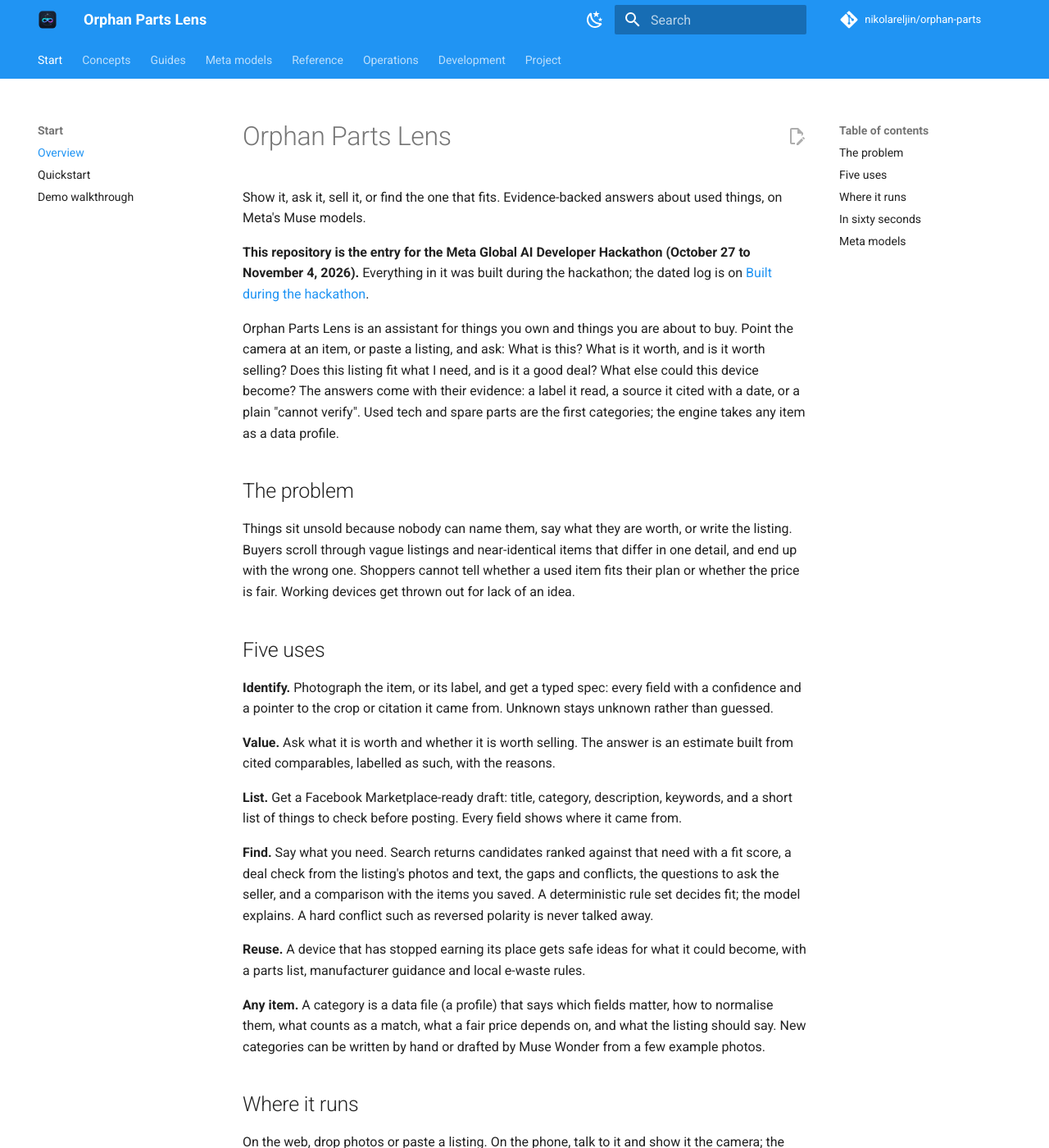
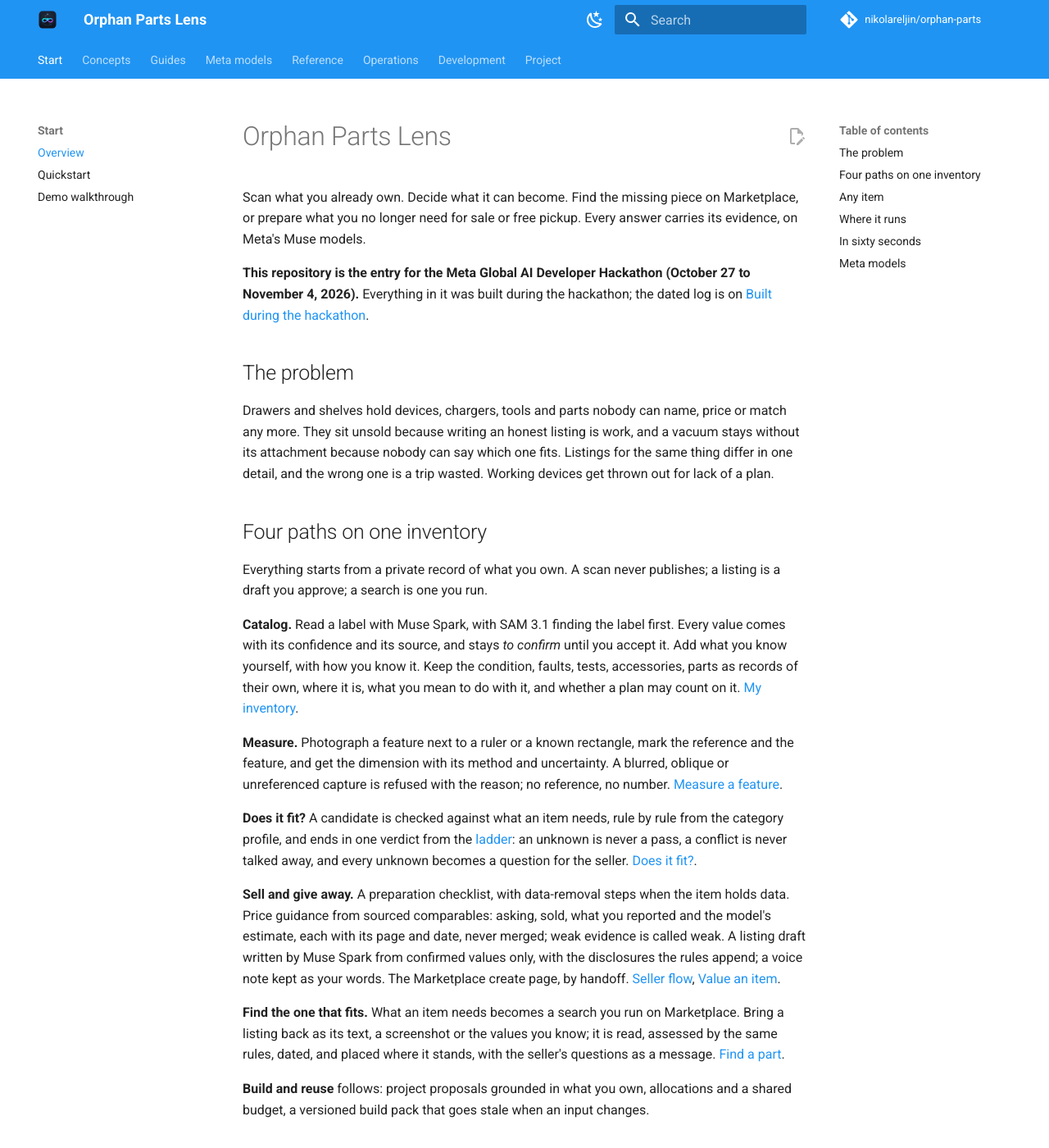
Before and after one commit to nikolareljin/orphan-parts, an MkDocs documentation site: the page built from docs/index.md, in a window 1280 px wide and 1400 px high. Shown: the whole window at 82% size. Built offline with MkDocs 1.6.1 and Material for MkDocs 9.7.7, drawn with Linux system fonts in a browser that asks for light colours; comment, search, counter and statistics services are not loaded; some of the changed text lies outside the part shown.

Commit message:
docs: what you own, what it can become, and Marketplace

```diff
--- a/docs/index.md
+++ b/docs/index.md
@@ -1,60 +1,75 @@
 # Orphan Parts Lens
 
-Show it, ask it, sell it, or find the one that fits. Evidence-backed answers about used things,
-on Meta's Muse models.
+Scan what you already own. Decide what it can become. Find the missing piece on Marketplace, or
+prepare what you no longer need for sale or free pickup. Every answer carries its evidence, on
+Meta's Muse models.
 
 **This repository is the entry for the Meta Global AI Developer Hackathon (October 27 to
 November 4, 2026).** Everything in it was built during the hackathon; the dated log is on
 [Built during the hackathon](project/hackathon.md).
 
-Orphan Parts Lens is an assistant for things you own and things you are about to buy. Point the
-camera at an item, or paste a listing, and ask: What is this? What is it worth, and is it worth
-selling? Does this listing fit what I need, and is it a good deal? What else could this device
-become? The answers come with their evidence: a label it read, a source it cited with a date, or
-a plain "cannot verify". Used tech and spare parts are the first categories; the engine takes any
-item as a data profile.
-
 ## The problem
 
-Things sit unsold because nobody can name them, say what they are worth, or write the listing.
-Buyers scroll through vague listings and near-identical items that differ in one detail, and end
-up with the wrong one. Shoppers cannot tell whether a used item fits their plan or whether the
-price is fair. Working devices get thrown out for lack of an idea.
+Drawers and shelves hold devices, chargers, tools and parts nobody can name, price or match any
+more. They sit unsold because writing an honest listing is work, and a vacuum stays without its
+attachment because nobody can say which one fits. Listings for the same thing differ in one
+detail, and the wrong one is a trip wasted. Working devices get thrown out for lack of a plan.
 
-## Five uses
+## Four paths on one inventory
 
-**Identify.** Photograph the item, or its label, and get a typed spec: every field with a
-confidence and a pointer to the crop or citation it came from. Unknown stays unknown rather than
-guessed.
+Everything starts from a private record of what you own. A scan never publishes; a listing is a
+draft you approve; a search is one you run.
 
-**Value.** Ask what it is worth and whether it is worth selling. The answer is an estimate built
-from cited comparables, labelled as such, with the reasons.
+**Catalog.** Read a label with Muse Spark, with SAM 3.1 finding the label first. Every value
+comes with its confidence and its source, and stays *to confirm* until you accept it. Add what
+you know yourself, with how you know it. Keep the condition, faults, tests, accessories, parts
+as records of their own, where it is, what you mean to do with it, and whether a plan may count
+on it. [My inventory](guides/inventory.md).
 
-**List.** Get a Facebook Marketplace-ready draft: title, category, description, keywords, and a
-short list of things to check before posting. Every field shows where it came from.
+**Measure.** Photograph a feature next to a ruler or a known rectangle, mark the reference and
+the feature, and get the dimension with its method and uncertainty. A blurred, oblique or
+unreferenced capture is refused with the reason; no reference, no number.
+[Measure a feature](guides/measure.md).
 
-**Find.** Say what you need. Search returns candidates ranked against that need with a fit score,
-a deal check from the listing's photos and text, the gaps and conflicts, the questions to ask the
-seller, and a comparison with the items you saved. A deterministic rule set decides fit; the model
-explains. A hard conflict such as reversed polarity is never talked away.
+**Does it fit?** A candidate is checked against what an item needs, rule by rule from the
+category profile, and ends in one verdict from the [ladder](concepts/verdicts.md): an unknown is
+never a pass, a conflict is never talked away, and every unknown becomes a question for the
+seller. [Does it fit?](guides/match.md).
 
-**Reuse.** A device that has stopped earning its place gets safe ideas for what it could become,
-with a parts list, manufacturer guidance and local e-waste rules.
+**Sell and give away.** A preparation checklist, with data-removal steps when the item holds
+data. Price guidance from sourced comparables: asking, sold, what you reported and the model's
+estimate, each with its page and date, never merged; weak evidence is called weak. A listing
+draft written by Muse Spark from confirmed values only, with the disclosures the rules append;
+a voice note kept as your words. The Marketplace create page, by handoff.
+[Seller flow](guides/seller.md), [Value an item](guides/value.md).
 
-**Any item.** A category is a data file (a profile) that says which fields matter, how to
-normalise them, what counts as a match, what a fair price depends on, and what the listing should
-say. New categories can be written by hand or drafted by Muse Wonder from a few example photos.
+**Find the one that fits.** What an item needs becomes a search you run on Marketplace. Bring a
+listing back as its text, a screenshot or the values you know; it is read, assessed by the same
+rules, dated, and placed where it stands, with the seller's questions as a message.
+[Find a part](guides/search.md).
+
+**Build and reuse** follows: project proposals grounded in what you own, allocations and a
+shared budget, a versioned build pack that goes stale when an input changes.
+
+## Any item
+
+A category is a data file, a [profile](concepts/profiles.md), that names the fields that matter,
+the features worth measuring with their tolerances and how to capture them, and the rules that
+decide a fit. Power adapters and vacuum attachments ship as profiles; anything else goes through
+a generic one until a profile exists for it.
 
 ## Where it runs
 
-On the web, drop photos or paste a listing. On the phone, talk to it and show it the camera; the
-answer is spoken back. Hands-free through Meta glasses later. One backend serves all of them.
+On the web today, behind an access code when it is public: a demo you can leave running, with
+allowances per visitor and per day, a spend cap and an operator's switch
+([Demo access](operations/demo-access.md)). On the phone, with the camera and your voice, and
+hands-free through Meta glasses, later. One backend serves all of them.
 
 ## In sixty seconds
 
 1. `./dev up`
-2. Open http://localhost:5173 and drop in a photo of a power adapter, the first demo category.
-3. Read the evidence table, fix anything wrong, copy the listing.
+2. Open http://localhost:5173 and drop in a photo of a power adapter's label.
+3. Save it privately, confirm the values, and ask whether the adapter in a listing fits.
 
 See the [Quickstart](start/quickstart.md).
 
@@ -62,11 +77,11 @@
 
 | Model | Job in the app |
 |---|---|
-| [Muse Spark](models/muse-spark.md) | label and listing reading into typed fields, candidate ranking, agent steps, explanations |
-| [Muse Wonder](models/muse-wonder.md) | plans the buyer comparison, drafts new profiles |
-| [SAM 3.1](models/sam-3-1.md) | isolates item, label and connector in photos and video |
-| [Muse Voice Transcribe](models/muse-voice-transcribe.md) | spoken questions on the phone, voice notes in the web app and on WhatsApp |
-| [Muse Image](models/muse-image.md) | background cleanup of the cover photo, always labeled |
-| [Muse Glimmer](models/muse-glimmer.md), [Muse Spark Open](models/muse-spark-open.md) | on-device pre-check and alternative provider |
+| [Muse Spark](models/muse-spark.md) | label and listing reading into typed fields, listing drafts, price search with citations, explanations |
+| [SAM 3.1](models/sam-3-1.md) | isolates item, label and connector in photos |
+| [Muse Voice Transcribe](models/muse-voice-transcribe.md) | voice notes kept as the owner's words; spoken questions on the phone later |
+| [Muse Wonder](models/muse-wonder.md) | plans the buyer comparison, drafts new profiles, later |
+| [Muse Image](models/muse-image.md) | background cleanup of the cover photo, always labeled, later |
+| [Muse Glimmer](models/muse-glimmer.md), [Muse Spark Open](models/muse-spark-open.md) | on-device pre-check and alternative provider, later |
 
 Development uses Muse Code; see [Working with Muse Code](development/muse-code.md).
--- a/mkdocs.yml
+++ b/mkdocs.yml
@@ -1,5 +1,5 @@
 site_name: Orphan Parts Lens
-site_description: Show it, ask it, sell it, or find the one that fits. Evidence-backed answers about used things, on Meta's Muse models.
+site_description: Scan what you own, decide what it can become, find the missing piece on Marketplace or prepare what you let go. Every answer with its evidence, on Meta's Muse models.
 site_url: https://nikolareljin.github.io/orphan-parts/
 repo_url: https://github.com/nikolareljin/orphan-parts
 repo_name: nikolareljin/orphan-parts
```
Also changed, not shown: CHANGELOG.md (+3 -0 lines), README.md (+39 -24 lines), docs/project/hackathon.md (+1 -0 lines), docs/project/limitations.md (+14 -9 lines), docs/project/roadmap.md (+37 -12 lines).
